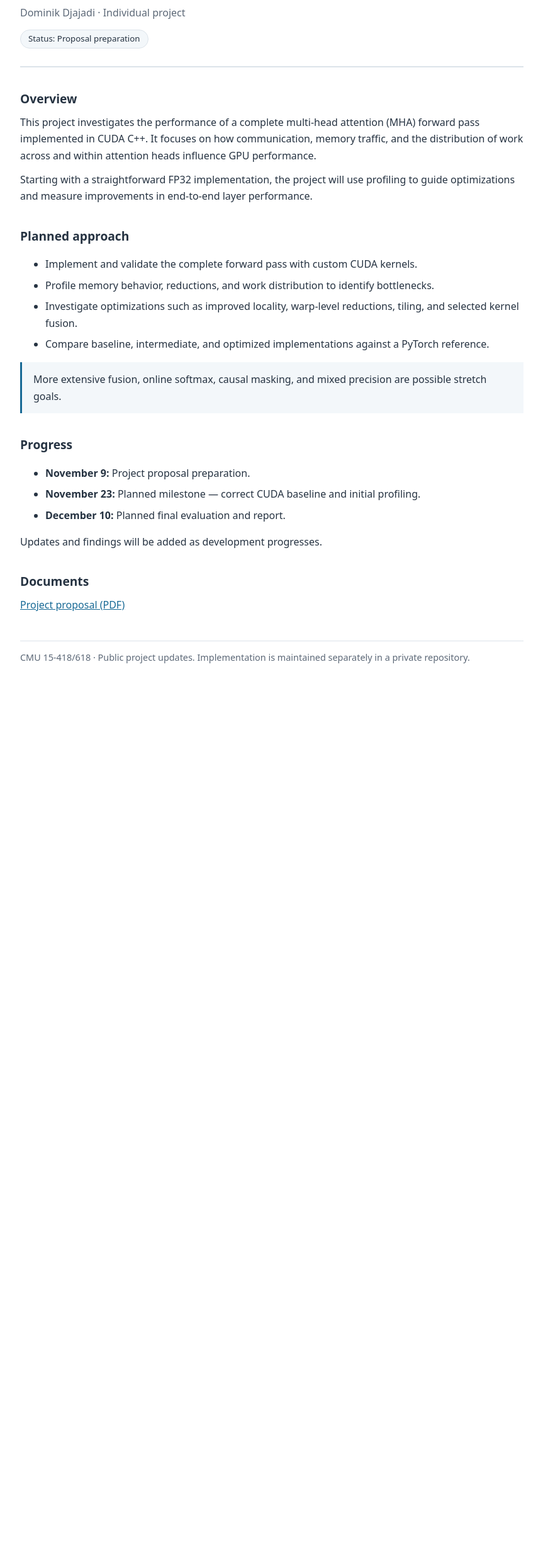
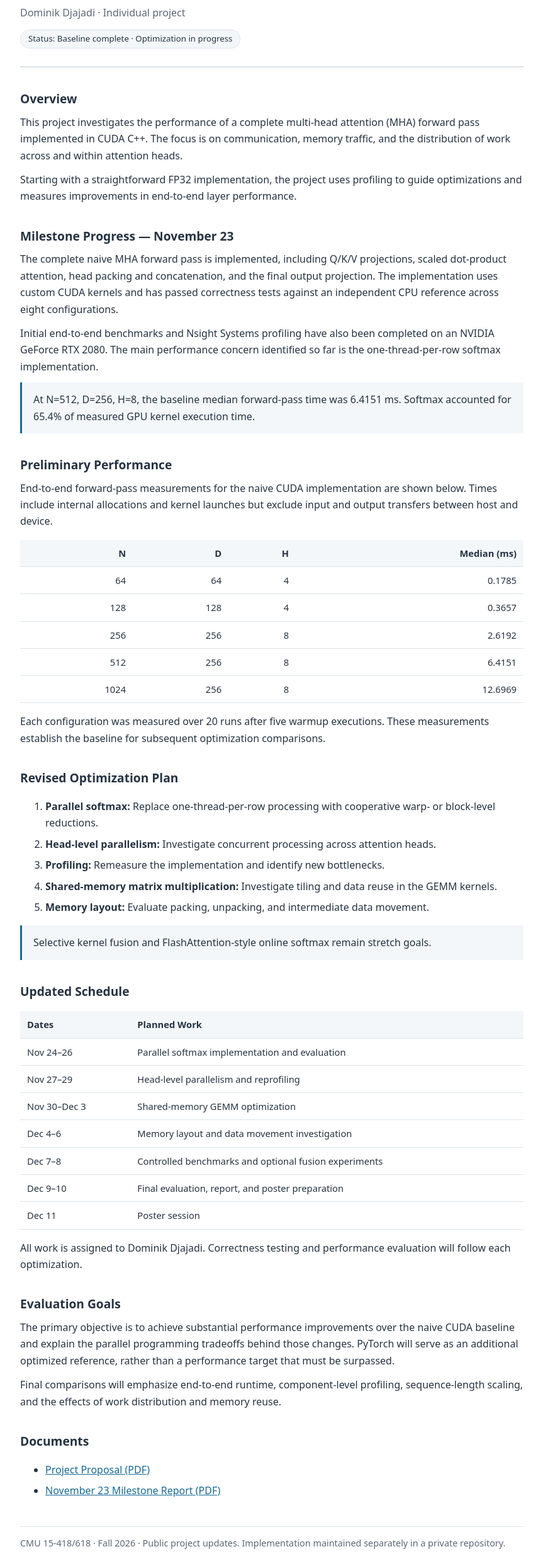
Before and after one commit to DominikDjajadi/cuda-mha-15418-site, a plain HTML site: page index.html in a window 1280 px wide. Shown: the part 214-2700 px from the top of the page at 63% size, without its empty margins (208-1071 px from the left). Before the commit the page ends 1335 px from the top, so only its background shows below. Drawn offline with Linux system fonts and the light colour scheme.

Commit message:
Revise project overview and milestone details in index.html
Updated project details and progress in the HTML file, including changes to the status, overview, milestones, and evaluation goals.

```diff
--- a/index.html
+++ b/index.html
@@ -1,3 +1,4 @@
+
 <!doctype html>
 <html lang="en">
 <head>
@@ -6,61 +7,278 @@
   <meta name="description" content="CMU 15-418/618 CUDA multi-head attention project.">
   <title>CUDA Optimization of Multi-Head Attention</title>
   <style>
-    :root { --ink:#263342; --muted:#5c6877; --line:#dce3ea; --accent:#176995; --soft:#f3f7fa; }
+    :root {
+      --ink:#263342;
+      --muted:#5c6877;
+      --line:#dce3ea;
+      --accent:#176995;
+      --soft:#f3f7fa;
+    }
     * { box-sizing:border-box; }
-    body { margin:0; background:#fff; color:var(--ink); font:16px/1.65 system-ui,-apple-system,"Segoe UI",sans-serif; }
-    main { width:min(800px,calc(100% - 40px)); margin:auto; padding:60px 0 65px; }
-    header { padding-bottom:28px; border-bottom:2px solid var(--line); }
-    .eyebrow { color:var(--accent); font-size:.82rem; font-weight:700; letter-spacing:.08em; text-transform:uppercase; }
-    h1 { font-size:clamp(2rem,5vw,3rem); letter-spacing:-.04em; line-height:1.2; margin:12px 0; }
+    body {
+      margin:0;
+      background:#fff;
+      color:var(--ink);
+      font:16px/1.65 system-ui,-apple-system,"Segoe UI",sans-serif;
+    }
+    main {
+      width:min(800px,calc(100% - 40px));
+      margin:auto;
+      padding:60px 0 65px;
+    }
+    header {
+      padding-bottom:28px;
+      border-bottom:2px solid var(--line);
+    }
+    .eyebrow {
+      color:var(--accent);
+      font-size:.82rem;
+      font-weight:700;
+      letter-spacing:.08em;
+      text-transform:uppercase;
+    }
+    h1 {
+      font-size:clamp(2rem,5vw,3rem);
+      letter-spacing:-.04em;
+      line-height:1.2;
+      margin:12px 0;
+    }
     .byline { color:var(--muted); margin:0; }
     section { margin-top:34px; }
     h2 { font-size:1.2rem; margin:0 0 8px; }
     p { margin:0 0 12px; }
     li { margin:7px 0; }
-    .note { background:var(--soft); padding:14px 18px; border-left:3px solid var(--accent); }
-    .status { display:inline-block; margin-top:14px; border:1px solid var(--line); background:var(--soft); padding:3px 12px; border-radius:25px; font-size:.83rem; }
     a { color:var(--accent); }
-    footer { color:var(--muted); font-size:.9rem; border-top:1px solid var(--line); margin-top:44px; padding-top:14px; }
+    .status {
+      display:inline-block;
+      margin-top:14px;
+      border:1px solid var(--line);
+      background:var(--soft);
+      padding:3px 12px;
+      border-radius:25px;
+      font-size:.83rem;
+    }
+    .note {
+      background:var(--soft);
+      padding:14px 18px;
+      border-left:3px solid var(--accent);
+    }
+    .table-wrap { overflow-x:auto; margin:16px 0; }
+    table { width:100%; border-collapse:collapse; font-size:.92rem; }
+    th, td {
+      text-align:left;
+      padding:9px 11px;
+      border-bottom:1px solid var(--line);
+    }
+    th { background:var(--soft); }
+    .num { text-align:right; font-variant-numeric:tabular-nums; }
+    footer {
+      color:var(--muted);
+      font-size:.9rem;
+      border-top:1px solid var(--line);
+      margin-top:44px;
+      padding-top:14px;
+    }
   </style>
 </head>
 <body>
 <main>
   <header>
-  <div class="eyebrow">Carnegie Mellon University · 15-418/618 · Fall 2026</div>
+    <div class="eyebrow">
+      Carnegie Mellon University · 15-418/618 · Fall 2026
+    </div>
     <h1>CUDA Optimization of Multi-Head Attention</h1>
     <p class="byline">Dominik Djajadi · Individual project</p>
-  <span class="status">Status: Proposal preparation</span>
+    <span class="status">
+      Status: Baseline complete · Optimization in progress
+    </span>
   </header>
+
   <section>
     <h2>Overview</h2>
-  <p>This project investigates the performance of a complete multi-head attention (MHA) forward pass implemented in CUDA C++. It focuses on how communication, memory traffic, and the distribution of work across and within attention heads influence GPU performance.</p>
-  <p>Starting with a straightforward FP32 implementation, the project will use profiling to guide optimizations and measure improvements in end-to-end layer performance.</p>
+    <p>
+      This project investigates the performance of a complete
+      multi-head attention (MHA) forward pass implemented in CUDA C++.
+      The focus is on communication, memory traffic, and the
+      distribution of work across and within attention heads.
+    </p>
+    <p>
+      Starting with a straightforward FP32 implementation, the project
+      uses profiling to guide optimizations and measures improvements
+      in end-to-end layer performance.
+    </p>
   </section>
+
   <section>
-  <h2>Planned approach</h2>
-  <ul>
-    <li>Implement and validate the complete forward pass with custom CUDA kernels.</li>
-    <li>Profile memory behavior, reductions, and work distribution to identify bottlenecks.</li>
-    <li>Investigate optimizations such as improved locality, warp-level reductions, tiling, and selected kernel fusion.</li>
-    <li>Compare baseline, intermediate, and optimized implementations against a PyTorch reference.</li>
-  </ul>
-  <p class="note">More extensive fusion, online softmax, causal masking, and mixed precision are possible stretch goals.</p>
+    <h2>Milestone Progress — November 23</h2>
+    <p>
+      The complete naive MHA forward pass is implemented, including
+      Q/K/V projections, scaled dot-product attention, head packing
+      and concatenation, and the final output projection.
+      The implementation uses custom CUDA kernels and has passed
+      correctness tests against an independent CPU reference across
+      eight configurations.
+    </p>
+    <p>
+      Initial end-to-end benchmarks and Nsight Systems profiling
+      have also been completed on an NVIDIA GeForce RTX 2080.
+      The main performance concern identified so far is the
+      one-thread-per-row softmax implementation.
+    </p>
+    <p class="note">
+      At N=512, D=256, H=8, the baseline median forward-pass time
+      was 6.4151 ms. Softmax accounted for 65.4% of measured
+      GPU kernel execution time.
+    </p>
   </section>
+
   <section>
-  <h2>Progress</h2>
-  <ul>
-    <li><strong>November 9:</strong> Project proposal preparation.</li>
-    <li><strong>November 23:</strong> Planned milestone — correct CUDA baseline and initial profiling.</li>
-    <li><strong>December 10:</strong> Planned final evaluation and report.</li>
-  </ul>
-  <p>Updates and findings will be added as development progresses.</p>
+    <h2>Preliminary Performance</h2>
+    <p>
+      End-to-end forward-pass measurements for the naive CUDA
+      implementation are shown below. Times include internal
+      allocations and kernel launches but exclude input and
+      output transfers between host and device.
+    </p>
+    <div class="table-wrap">
+      <table>
+        <thead>
+          <tr>
+            <th class="num">N</th>
+            <th class="num">D</th>
+            <th class="num">H</th>
+            <th class="num">Median (ms)</th>
+          </tr>
+        </thead>
+        <tbody>
+          <tr><td class="num">64</td><td class="num">64</td><td class="num">4</td><td class="num">0.1785</td></tr>
+          <tr><td class="num">128</td><td class="num">128</td><td class="num">4</td><td class="num">0.3657</td></tr>
+          <tr><td class="num">256</td><td class="num">256</td><td class="num">8</td><td class="num">2.6192</td></tr>
+          <tr><td class="num">512</td><td class="num">256</td><td class="num">8</td><td class="num">6.4151</td></tr>
+          <tr><td class="num">1024</td><td class="num">256</td><td class="num">8</td><td class="num">12.6969</td></tr>
+        </tbody>
+      </table>
+    </div>
+    <p>
+      Each configuration was measured over 20 runs after five
+      warmup executions. These measurements establish the baseline
+      for subsequent optimization comparisons.
+    </p>
   </section>
+
+  <section>
+    <h2>Revised Optimization Plan</h2>
+    <ol>
+      <li>
+        <strong>Parallel softmax:</strong>
+        Replace one-thread-per-row processing with cooperative
+        warp- or block-level reductions.
+      </li>
+      <li>
+        <strong>Head-level parallelism:</strong>
+        Investigate concurrent processing across attention heads.
+      </li>
+      <li>
+        <strong>Profiling:</strong>
+        Remeasure the implementation and identify new bottlenecks.
+      </li>
+      <li>
+        <strong>Shared-memory matrix multiplication:</strong>
+        Investigate tiling and data reuse in the GEMM kernels.
+      </li>
+      <li>
+        <strong>Memory layout:</strong>
+        Evaluate packing, unpacking, and intermediate data movement.
+      </li>
+    </ol>
+    <p class="note">
+      Selective kernel fusion and FlashAttention-style online
+      softmax remain stretch goals.
+    </p>
+  </section>
+
+  <section>
+    <h2>Updated Schedule</h2>
+    <div class="table-wrap">
+      <table>
+        <thead>
+          <tr><th>Dates</th><th>Planned Work</th></tr>
+        </thead>
+        <tbody>
+          <tr>
+            <td>Nov 24–26</td>
+            <td>Parallel softmax implementation and evaluation</td>
+          </tr>
+          <tr>
+            <td>Nov 27–29</td>
+            <td>Head-level parallelism and reprofiling</td>
+          </tr>
+          <tr>
+            <td>Nov 30–Dec 3</td>
+            <td>Shared-memory GEMM optimization</td>
+          </tr>
+          <tr>
+            <td>Dec 4–6</td>
+            <td>Memory layout and data movement investigation</td>
+          </tr>
+          <tr>
+            <td>Dec 7–8</td>
+            <td>Controlled benchmarks and optional fusion experiments</td>
+          </tr>
+          <tr>
+            <td>Dec 9–10</td>
+            <td>Final evaluation, report, and poster preparation</td>
+          </tr>
+          <tr>
+            <td>Dec 11</td>
+            <td>Poster session</td>
+          </tr>
+        </tbody>
+      </table>
+    </div>
+    <p>
+      All work is assigned to Dominik Djajadi. Correctness testing
+      and performance evaluation will follow each optimization.
+    </p>
+  </section>
+
+  <section>
+    <h2>Evaluation Goals</h2>
+    <p>
+      The primary objective is to achieve substantial performance
+      improvements over the naive CUDA baseline and explain
+      the parallel programming tradeoffs behind those changes.
+      PyTorch will serve as an additional optimized reference,
+      rather than a performance target that must be surpassed.
+    </p>
+    <p>
+      Final comparisons will emphasize end-to-end runtime,
+      component-level profiling, sequence-length scaling,
+      and the effects of work distribution and memory reuse.
+    </p>
+  </section>
+
   <section>
     <h2>Documents</h2>
-  <p><a href="15_418_Project_Proposal (1).pdf">Project proposal (PDF)</a></p>
+    <ul>
+      <li>
+        <a href="15_418_Project_Proposal%20(1).pdf">
+          Project Proposal (PDF)
+        </a>
+      </li>
+      <li>
+        <a href="MHA_Milestone_Report.pdf">
+          November 23 Milestone Report (PDF)
+        </a>
+      </li>
+    </ul>
   </section>
-<footer>CMU 15-418/618 · Public project updates. Implementation is maintained separately in a private repository.</footer>
+
+  <footer>
+    CMU 15-418/618 · Fall 2026 ·
+    Public project updates. Implementation maintained separately
+    in a private repository.
+  </footer>
 </main>
 </body>
 </html>
```
Lines whose indentation alone changed are shown as unchanged.
